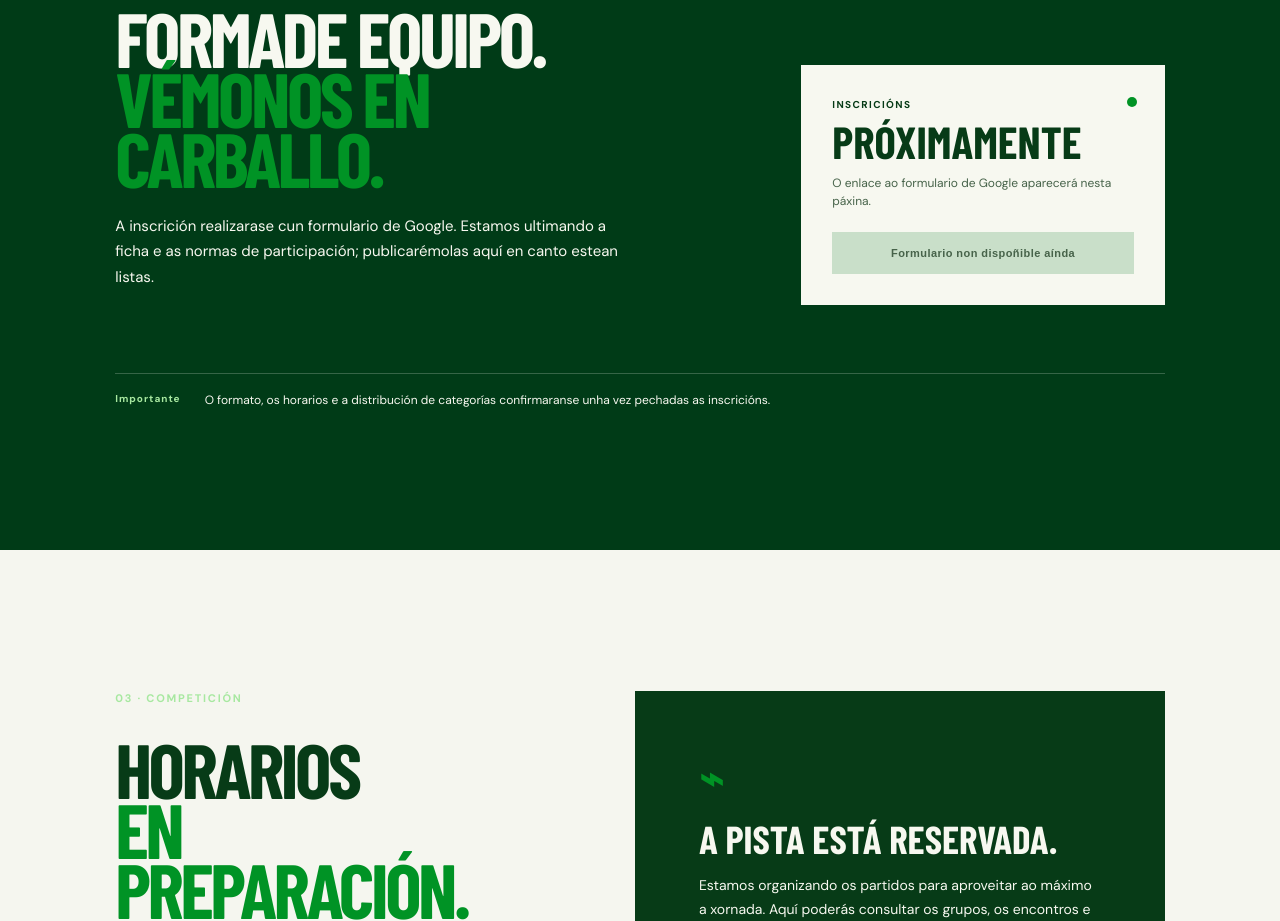
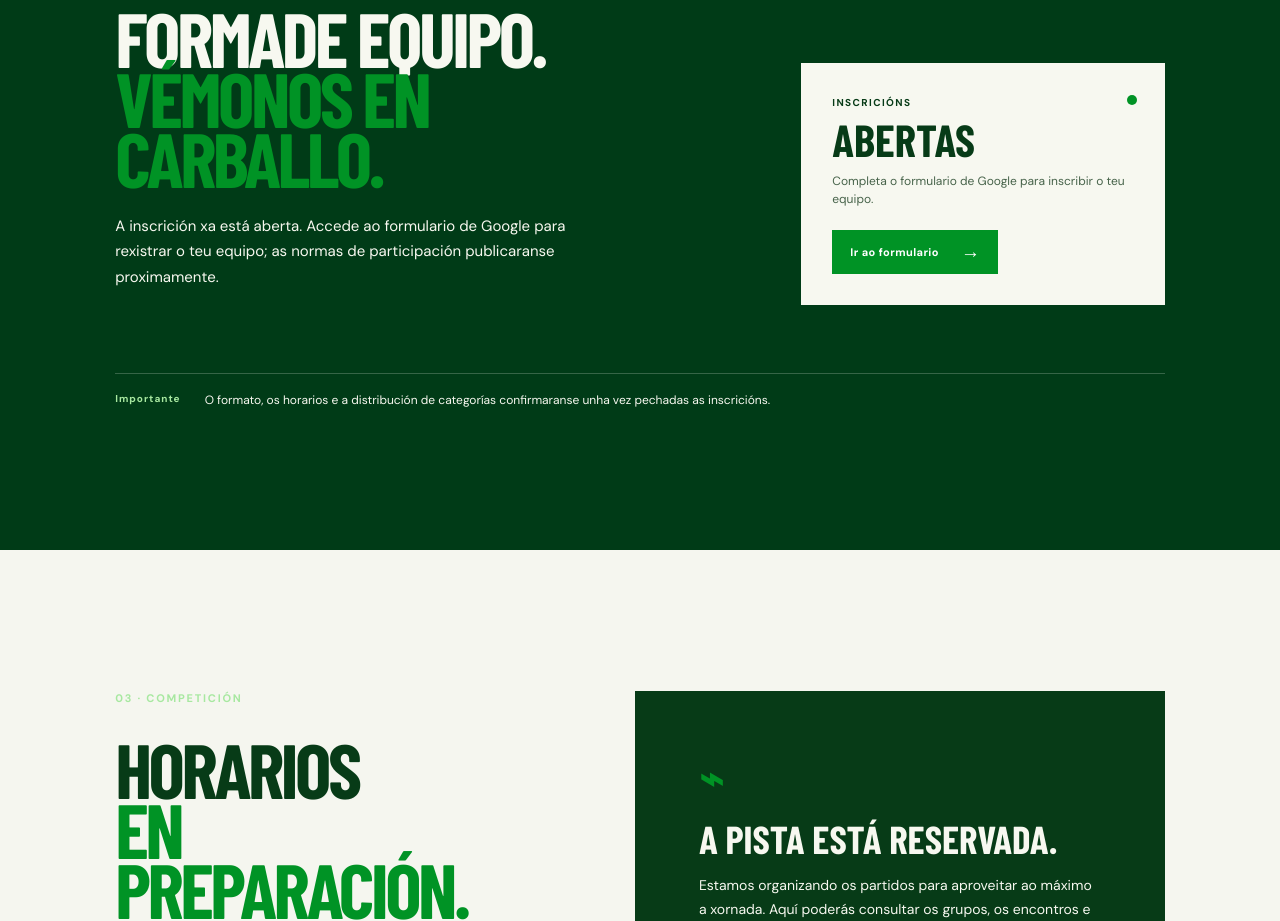
Before and after one commit to antonmry/diadomaxibasket, a plain HTML site: page dist/index.html in a window 1280 px wide. Shown: the part 2180-3101 px from the top of the page. Drawn offline with nearby package versions, Linux system fonts and the light colour scheme; a web font is replaced by a local one.

Commit message:
Update Site source

```diff
--- a/dist/index.html
+++ b/dist/index.html
@@ -36,7 +36,7 @@
         <h1 id="hero-title">O baloncesto<br /><i>non ten idade.</i></h1>
         <p class="hero-copy">Primeiro Día do Maxibasket de Carballo. Unha xornada para competir, reencontrarse e celebrar o xogo.</p>
         <div class="hero-actions">
-          <a class="button button-primary" href="#inscricion">Inscribir o meu equipo <b>→</b></a>
+          <a class="button button-primary" href="https://forms.gle/2eL41VmUrNNpyezj8" target="_blank" rel="noreferrer">Inscribir o meu equipo <b>→</b></a>
           <a class="button button-ghost" href="#evento">Coñece o torneo</a>
         </div>
       </div>
@@ -70,10 +70,10 @@
     <section class="registration section" id="inscricion">
       <div class="section-kicker">02 · INSCRICIÓN</div>
       <div class="registration-grid">
-        <div><h2>Formade equipo.<br /><em>Vémonos en Carballo.</em></h2><p>A inscrición realizarase cun formulario de Google. Estamos ultimando a ficha e as normas de participación; publicarémolas aquí en canto estean listas.</p></div>
+        <div><h2>Formade equipo.<br /><em>Vémonos en Carballo.</em></h2><p>A inscrición xa está aberta. Accede ao formulario de Google para rexistrar o teu equipo; as normas de participación publicaranse proximamente.</p></div>
         <aside class="registration-card">
-          <span class="status-dot"></span><p>INSCRICIÓNS</p><h3>Próximamente</h3><small>O enlace ao formulario de Google aparecerá nesta páxina.</small>
-          <button class="button button-muted" type="button" disabled>Formulario non dispoñible aínda</button>
+          <span class="status-dot"></span><p>INSCRICIÓNS</p><h3>Abertas</h3><small>Completa o formulario de Google para inscribir o teu equipo.</small>
+          <a class="button button-primary" href="https://forms.gle/2eL41VmUrNNpyezj8" target="_blank" rel="noreferrer">Ir ao formulario <b>→</b></a>
         </aside>
       </div>
       <div class="notice"><b>Importante</b><span>O formato, os horarios e a distribución de categorías confirmaranse unha vez pechadas as inscricións.</span></div>
```
